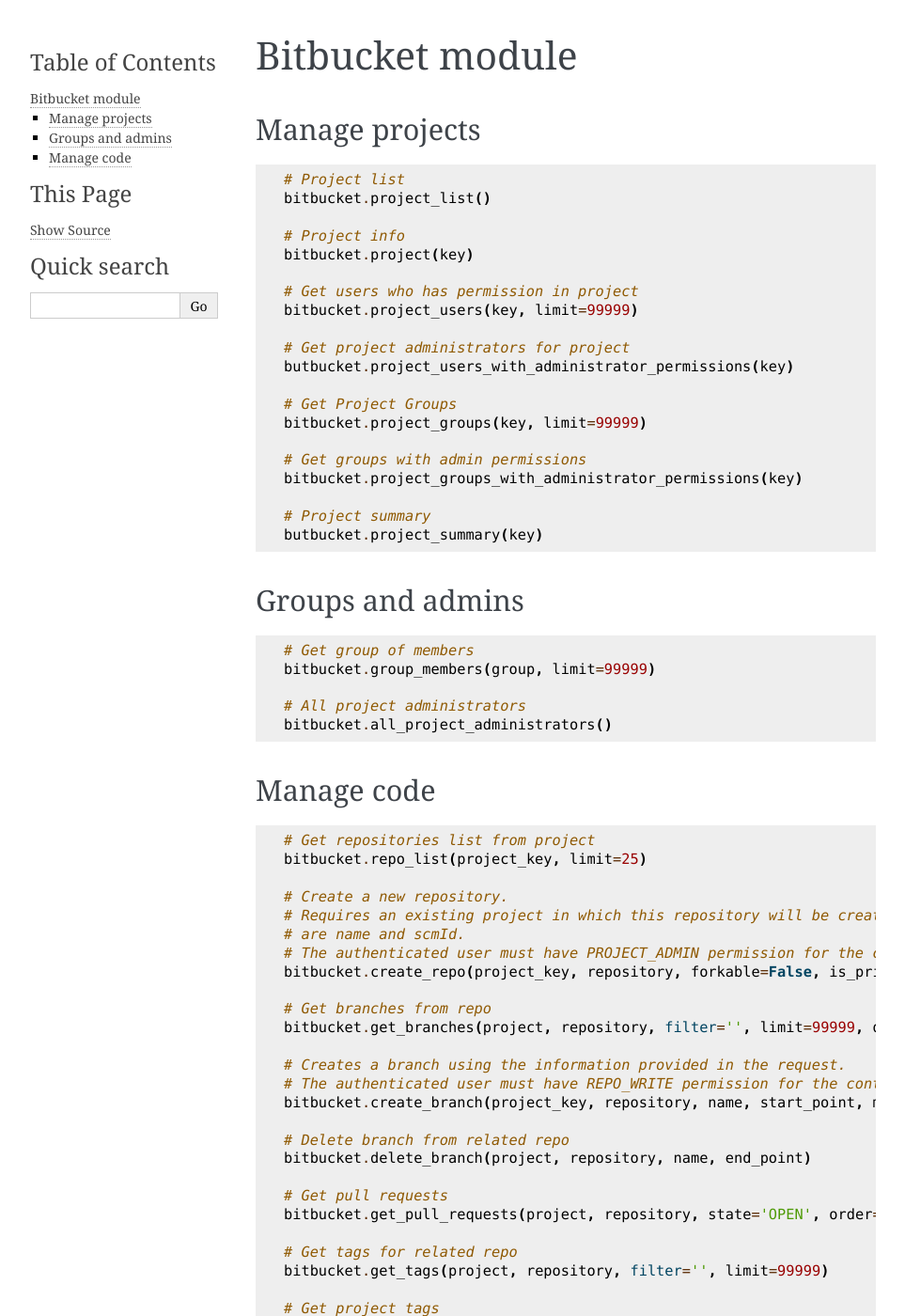
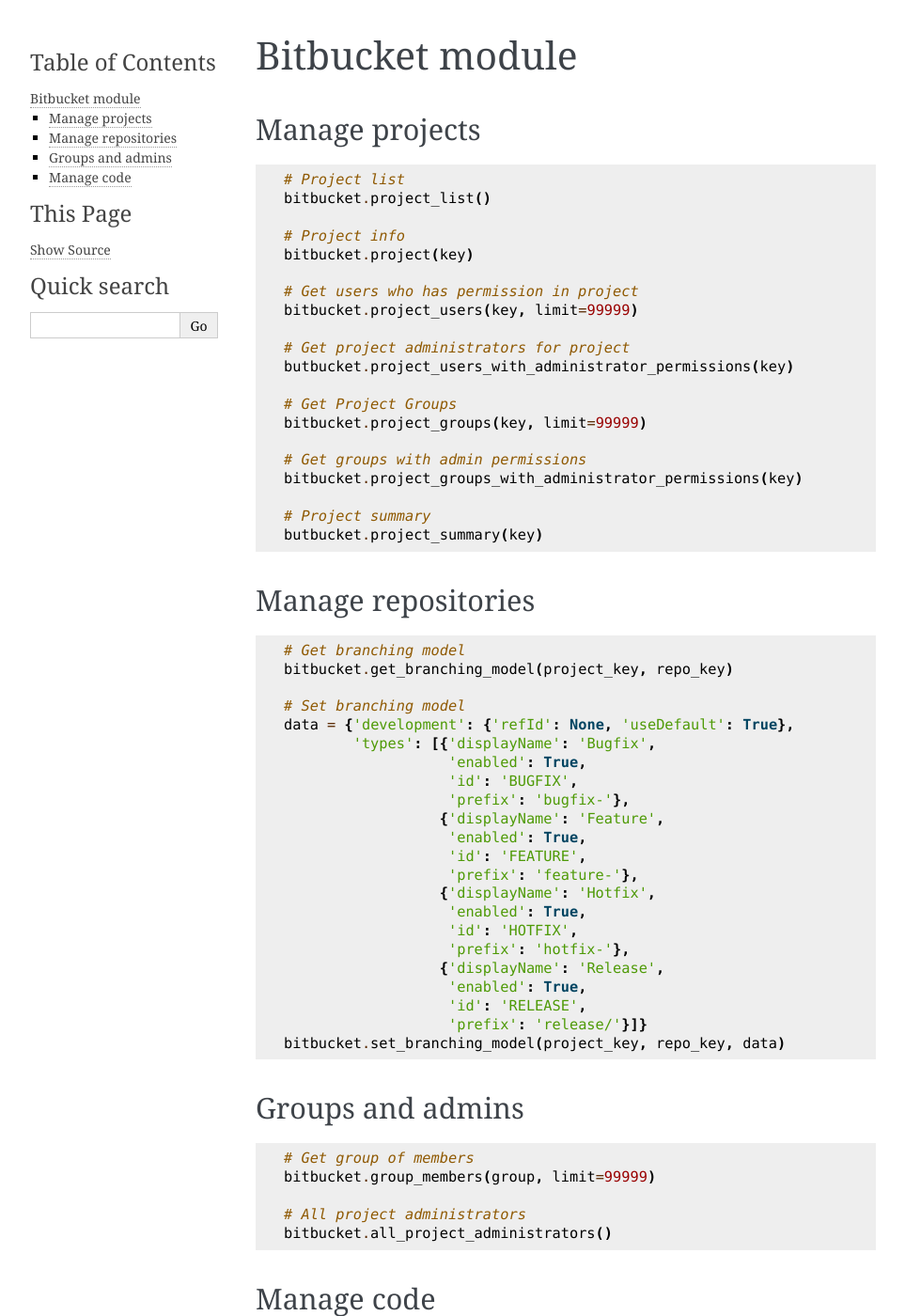
Before and after one commit to atlassian-api/atlassian-python-api, a Sphinx documentation site: the page built from docs/bitbucket.rst, in a window 1280 px wide and 1400 px high. Shown: the whole window at 94% size, without its empty margins (148-1111 px from the left). Built offline with Sphinx 7.4.7, drawn with Linux system fonts in a browser that asks for light colours; pages that are not in the unit, such as notebooks, are missing from menus.

Commit message:
Bitbucket: added get and set methods for branching model

```diff
--- a/docs/bitbucket.rst
+++ b/docs/bitbucket.rst
@@ -26,6 +26,34 @@
 
     # Project summary
     butbucket.project_summary(key)
+
+Manage repositories
+---------------
+
+.. code-block:: python
+
+    # Get branching model
+    bitbucket.get_branching_model(project_key, repo_key)
+
+    # Set branching model
+    data = {'development': {'refId': None, 'useDefault': True},
+            'types': [{'displayName': 'Bugfix',
+                       'enabled': True,
+                       'id': 'BUGFIX',
+                       'prefix': 'bugfix-'},
+                      {'displayName': 'Feature',
+                       'enabled': True,
+                       'id': 'FEATURE',
+                       'prefix': 'feature-'},
+                      {'displayName': 'Hotfix',
+                       'enabled': True,
+                       'id': 'HOTFIX',
+                       'prefix': 'hotfix-'},
+                      {'displayName': 'Release',
+                       'enabled': True,
+                       'id': 'RELEASE',
+                       'prefix': 'release/'}]}
+    bitbucket.set_branching_model(project_key, repo_key, data)
 
 Groups and admins
 -----------------
```
Also changed, not shown: 1 other file.
